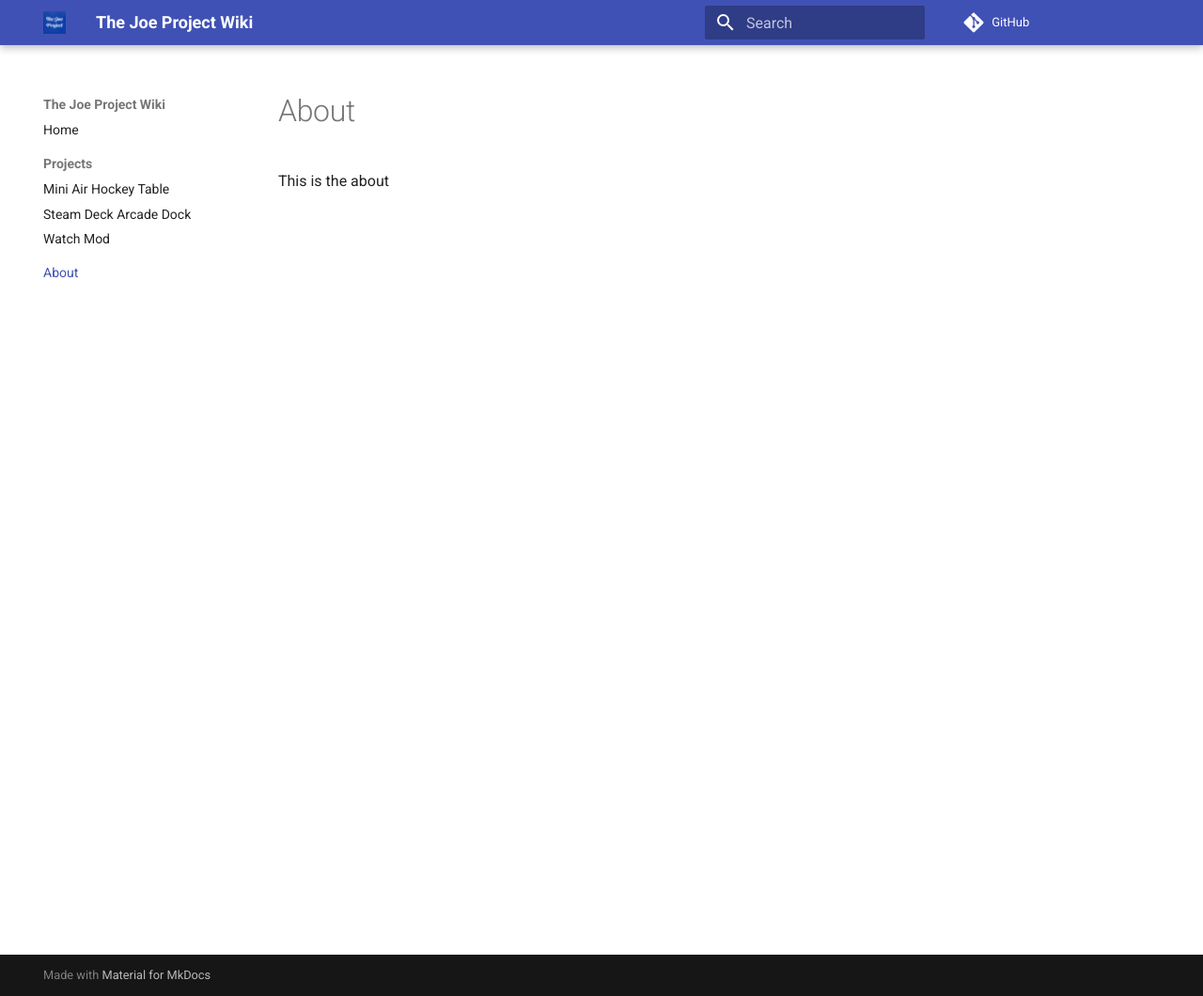
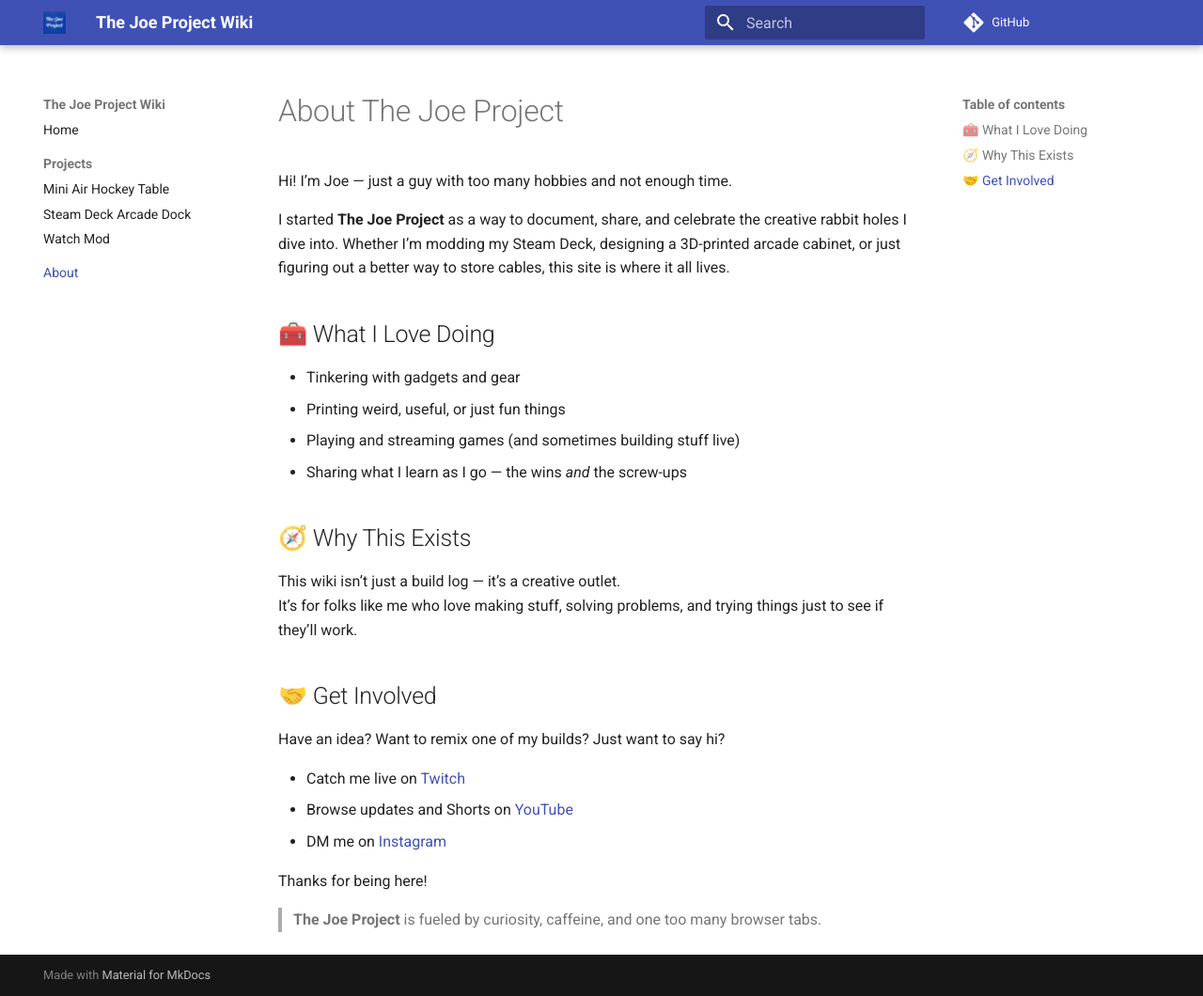
Before and after one commit to jrm328/thejoeproject-info, an MkDocs documentation site: the page built from docs/about.md, in a window 1280 px wide and 1060 px high. Shown: the whole window at 94% size. Built offline with MkDocs 1.6.1 and Material for MkDocs 9.7.7, drawn with Linux system fonts in a browser that asks for light colours; comment, search, counter and statistics services are not loaded.

Commit message:
Update about.md

```diff
--- a/docs/about.md
+++ b/docs/about.md
@@ -1 +1,34 @@
-This is the about
+---
+title: About Joe
+description: Meet Joe — maker, gamer, 3D print enthusiast, and the guy behind The Joe Project.
+---
+
+# About The Joe Project
+
+Hi! I’m Joe — just a guy with too many hobbies and not enough time.
+
+I started **The Joe Project** as a way to document, share, and celebrate the creative rabbit holes I dive into. Whether I’m modding my Steam Deck, designing a 3D-printed arcade cabinet, or just figuring out a better way to store cables, this site is where it all lives.
+
+## 🧰 What I Love Doing
+
+- Tinkering with gadgets and gear
+- Printing weird, useful, or just fun things
+- Playing and streaming games (and sometimes building stuff live)
+- Sharing what I learn as I go — the wins *and* the screw-ups
+
+## 🧭 Why This Exists
+
+This wiki isn’t just a build log — it’s a creative outlet.
+It’s for folks like me who love making stuff, solving problems, and trying things just to see if they’ll work.
+
+## 🤝 Get Involved
+
+Have an idea? Want to remix one of my builds? Just want to say hi?
+
+- Catch me live on [Twitch](https://twitch.tv/thejoeproject)
+- Browse updates and Shorts on [YouTube](https://youtube.com/@thejoeproject)
+- DM me on [Instagram](https://instagram.com/thejoeproject)
+
+Thanks for being here!
+
+> **The Joe Project** is fueled by curiosity, caffeine, and one too many browser tabs.
```
